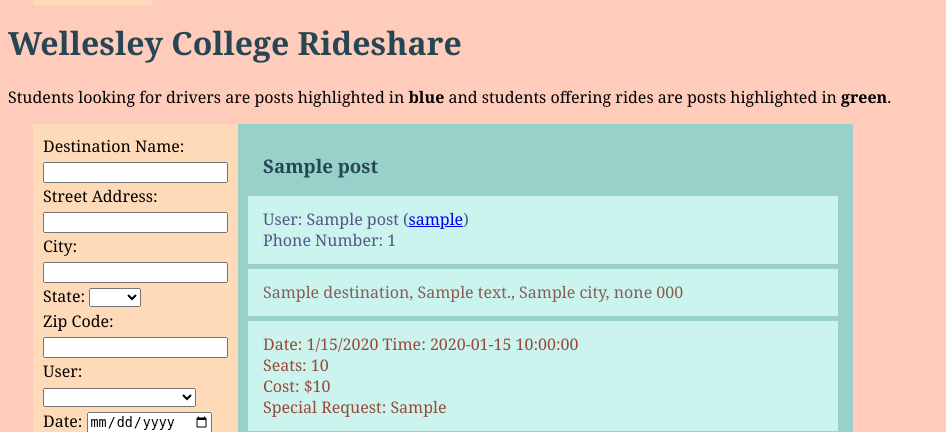
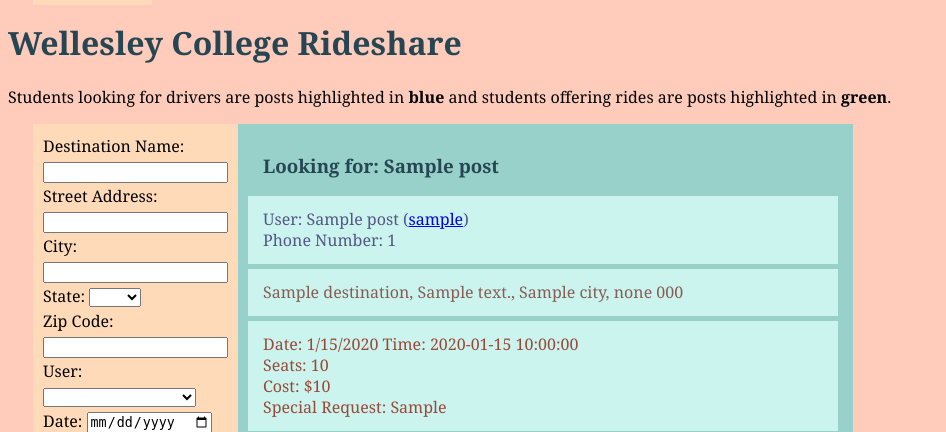
Before and after one commit to daisyhollifield/rideshare, a Python web app: template flask/templates/main.html in a window 1280 px wide. Shown: the part 48-480 px from the top of the page, without its empty margins (0-946 px from the left). Run offline with Jinja, Linux system fonts and the light colour scheme; the template is opened without the code that fills it: most values are stand-ins (such as "Sample title", 1, 10 or a date in 2020).

Commit message:
added to title of posts

```diff
--- a/flask/templates/main.html
+++ b/flask/templates/main.html
@@ -70,10 +70,11 @@
 {% for post in posts %}
 {% if post.type == "offering" %}
 <div class ="post-block" id = "offering">
+  <h3>Offering: {{post.title}}</h3>
 {% else %}
 <div class ="post-block" id = "seeking">
+  <h3>Looking for: {{post.title}}</h3>
 {% endif %}
-    <h3>{{post.title}}</h3>
     {% if post.type == "offering" %}
     <div class="driver-info-block" id="driver-block">
     {% else %}
```
Also changed, not shown: 1 other file.
